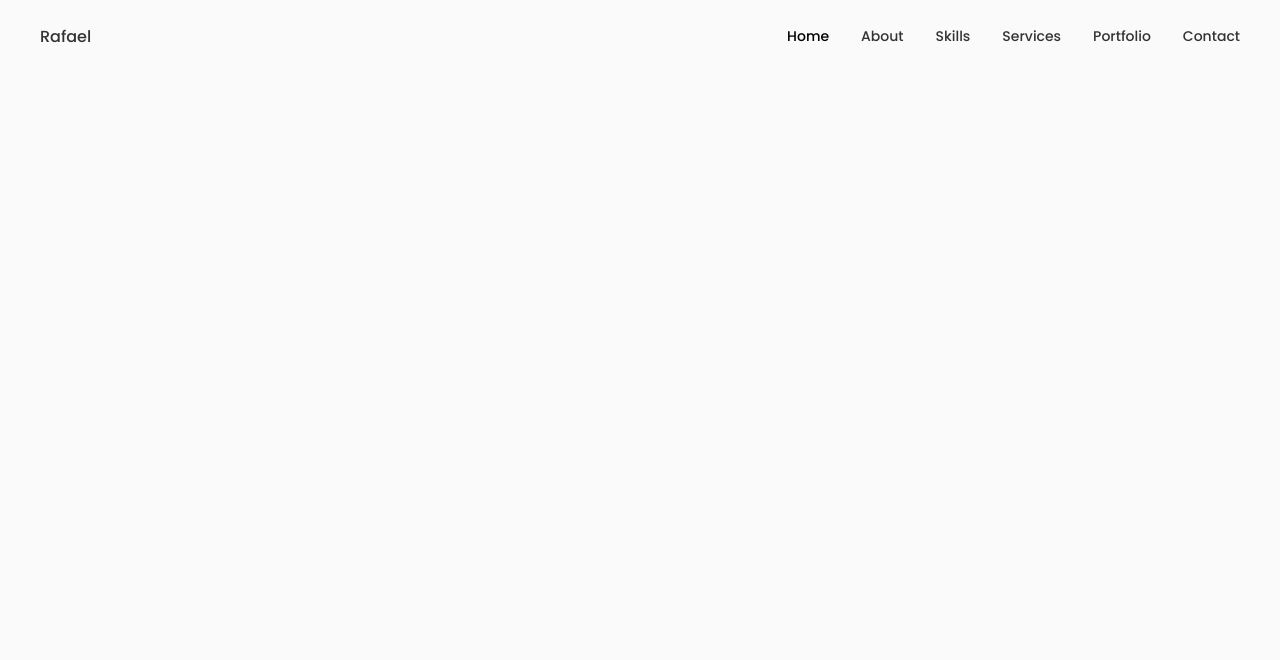
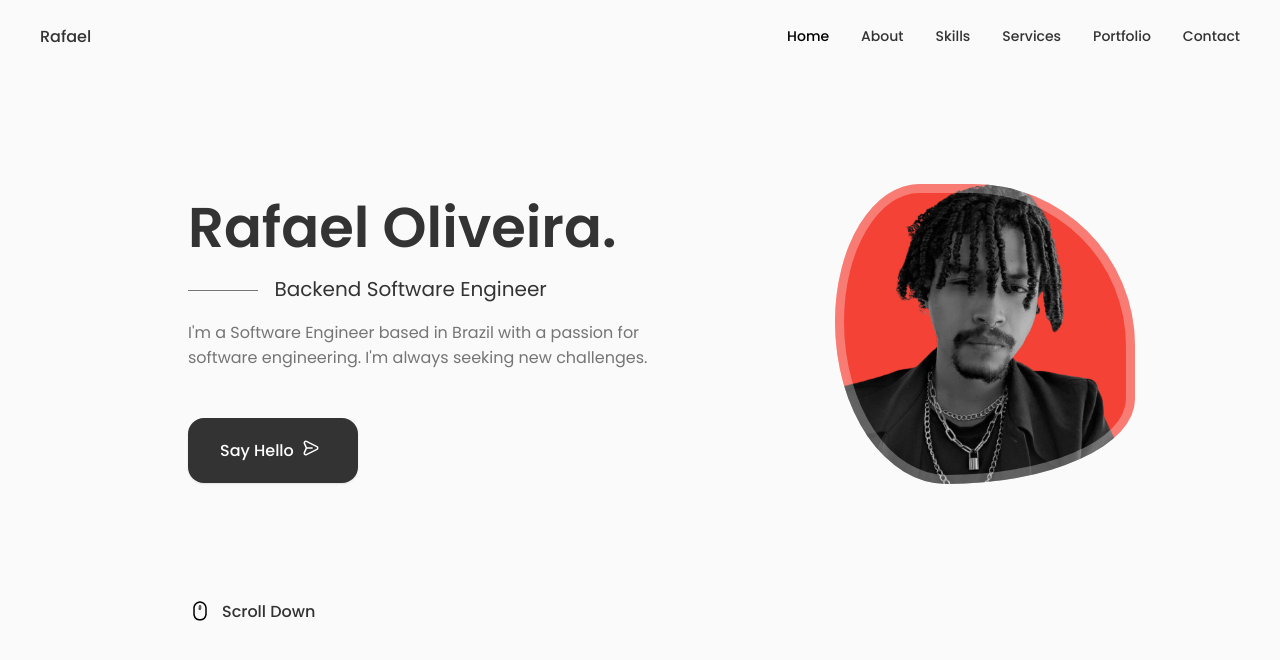
Before and after one commit to rafaelx0liveira/portfolio, a React (Vite) app: page / in a window 1280 px wide. Shown: the top 660 px of the page. Built offline with nearby package versions, Linux system fonts and the light colour scheme.

Commit message:
feat: home organism, data and scrollDown molecules

```diff
--- a/src/assets/styles/_style.css
+++ b/src/assets/styles/_style.css
@@ -1,6 +1,8 @@
+@import "./reset/_reset.css";
 @import "./colors/_colors.css";
 @import "./components/_components.css";
-@import "./reset/_reset.css";
 @import "./typography/_typography.css";
-@import "./global/_header.css";
 @import "./global/_global.css";
+
+@import "../../components/organisms/header/_header.css";
+@import "../../components/organisms/home/_home.css";
--- a/src/assets/styles/components/_components.css
+++ b/src/assets/styles/components/_components.css
@@ -41,8 +41,11 @@
     background-color: var(--title-color);
     color: var(--container-color);
     padding: 1.25rem 2rem;
+    border: none;
     border-radius: 1rem;
     font-weight: var(--font-medium);
+    box-shadow: 0px 1px 2px rgba(0, 0, 0, 0.1);
+    cursor: pointer;
 }
 
 .button:hover{
@@ -56,4 +59,12 @@
 .button-flex{
     display: inline-flex;
     align-items: center;
+    gap: .5rem;
+    white-space: nowrap;
 }
+
+.button-flex svg{
+    width: 1.5rem;
+    height: 1.5rem;
+    align-items: center;
+}
--- a/src/assets/styles/global/_global.css
+++ b/src/assets/styles/global/_global.css
@@ -36,11 +36,22 @@
         margin-left: var(--mb-1-5);
         margin-right: var(--mb-1-5);
     }
+
+    .button{
+        padding: 1rem 1.75rem;
+    }
+
+    .button-icon{
+        width: 1.375rem;
+        height: 1.375rem;
+    }
 }
 
 /* For medium devices */
 @media screen and (max-width: 768px) {
-
+    .section{
+        padding: 2rem 0 4rem;
+    }
 }
 
 @media screen and (max-width: 576px) {
@@ -49,6 +60,7 @@
 
 /* For small devices */
 @media screen and (max-width: 350px) {
+
     .container{
         margin-left: var(--mb-1);
         margin-right: var(--mb-1);
--- a/src/assets/styles/typography/_typography.css
+++ b/src/assets/styles/typography/_typography.css
@@ -37,3 +37,11 @@
         --smaller-font-size: 0.75rem;
     }
 }
+
+/* For small devices */
+@media screen and (max-width: 350px) {
+
+    :root{
+        --big-font-size: 2.25rem;
+    }
+}
--- /dev/null
+++ b/src/components/molecules/data/Data.tsx
@@ -0,0 +1,29 @@
+import React from 'react'
+
+const Data = () => {
+  return (
+    <div className="home-data">
+        <h1 className="home-title">
+            Rafael Oliveira.
+        </h1>
+
+        <h3 className="home-subtitle">
+            Backend Software Engineer
+        </h3>
+
+        <p className="home-description">
+            I'm a Software Engineer based in Brazil with a passion for software engineering. I'm always seeking new challenges.
+        </p>
+
+        <a href="#contact" className="button button-flex">
+            Say Hello
+            <svg xmlns="http://www.w3.org/2000/svg" width={32} height={32} viewBox="0 0 32 32" id="message">
+                <path fill="var(--container-color)" d="M20.34,9.32l-14-7a3,3,0,0,0-4.08,3.9l2.4,5.37h0a1.06,1.06,0,0,1,0,.82l-2.4,5.37A3,3,0,0,0,5,22a3.14,3.14,0,0,0,1.35-.32l14-7a3,3,0,0,0,0-5.36Zm-.89,3.57-14,7a1,1,0,0,1-1.35-1.3l2.39-5.37A2,2,0,0,0,6.57,13h6.89a1,1,0,0,0,0-2H6.57a2,2,0,0,0-.08-.22L4.1,5.41a1,1,0,0,1,1.35-1.3l14,7a1,1,0,0,1,0,1.78Z">
+                </path>
+            </svg>
+        </a>
+    </div>
+  )
+}
+
+export default Data
--- /dev/null
+++ b/src/components/molecules/scroll_down/ScrollDown.tsx
@@ -0,0 +1,47 @@
+import React from 'react'
+
+const ScrollDown = () => {
+    return (
+        <div className="home-scroll">
+            <a href="#about" className="home-scroll-button button-flex">
+                <svg width="32px" height="32px"
+                viewBox="0 0 24 24"
+                className='home-scroll-mouse'
+                fill="none"
+                xmlns="http://www.w3.org/2000/svg"
+                style={{
+                    fillRule: 'evenodd',
+                    clipRule: 'evenodd',
+                    strokeLinecap: 'round',
+                    strokeLinejoin: 'round',
+                    strokeMiterlimit: 1
+                }}
+                >
+                    <path
+                        className='wheel'
+                        d="M11.25 9.99989C11.25 10.4141 11.5858 10.7499 12 10.7499C12.4142 10.7499 12.75 10.4141 12.75 9.99989V6.99989C12.75 6.58567 12.4142 6.24989 12 6.24989C11.5858 6.24989 11.25 6.58567 11.25 6.99989V9.99989Z"
+                        fill="#000000"
+                        style={{
+                            fill: 'none',
+                            stroke: 'var(--title-color)',
+                        }}
+                        />
+                    <path
+                        id='mouse'
+                        fill-rule="evenodd"
+                        clip-rule="evenodd"
+                        d="M18.75 9.07422C18.75 5.75272 16.3336 2.92485 13.0527 2.40682C12.3552 2.29669 11.6448 2.29669 10.9473 2.40682C7.6664 2.92485 5.25 5.75272 5.25 9.07422V14.9256C5.25 18.2471 7.6664 21.0749 10.9473 21.593C11.6448 21.7031 12.3552 21.7031 13.0527 21.593C16.3336 21.0749 18.75 18.247 18.75 14.9256L18.75 9.07422ZM12.8188 3.88846C15.3706 4.29137 17.25 6.49083 17.25 9.07422L17.25 14.9256C17.25 17.5089 15.3706 19.7084 12.8188 20.1113C12.2763 20.197 11.7237 20.197 11.1812 20.1113C8.62942 19.7084 6.75 17.5089 6.75 14.9256L6.75 9.07422C6.75 6.49083 8.62943 4.29137 11.1812 3.88846C11.7237 3.8028 12.2763 3.8028 12.8188 3.88846Z"
+                        fill="#000000"
+                    />
+                </svg>
+
+                <span className="home-scroll-name">
+                    Scroll Down
+                </span>
+                <i className="uil uil-arrow-down home-scroll-arrow"></i>
+            </a>
+        </div>
+    )
+}
+
+export default ScrollDown
--- /dev/null
+++ b/src/components/molecules/social_media/Social.tsx
@@ -0,0 +1,17 @@
+import React from 'react'
+
+const Social = () => {
+    return (
+        <div className="home-social">
+            <a href="https://www.linkedin.com/in/rafael-oliveira-44351b18a/" className="home-social-icon" target="_blank">
+                <i className="uil uil-linkedin"></i>
+            </a>
+
+            <a href="https://github.com/rafaelx0liveira" className="home-social-icon" target="_blank">
+                <i className="uil uil-github"></i>
+            </a>
+        </div>
+    )
+}
+
+export default Social
--- /dev/null
+++ b/src/components/organisms/home/Home.tsx
@@ -0,0 +1,25 @@
+import Social from '../../molecules/social_media/Social'
+import Data from '../../molecules/data/Data'
+import ScrollDown from '../../molecules/scroll_down/ScrollDown'
+
+const Home = () => {
+    return (
+        <section className="home section" id="home">
+            <div className="home-container container grid">
+                <div className="home-content grid">
+                    <Social />
+
+                    <div className="home-img">
+
+                    </div>
+
+                    <Data />
+                </div>
+
+                <ScrollDown />
+            </div>
+        </section>
+    )
+}
+
+export default Home
--- /dev/null
+++ b/src/components/organisms/home/_home.css
@@ -0,0 +1,181 @@
+/****************************
+            HOME
+****************************/
+
+.home-container{
+    row-gap: 7rem;
+}
+
+.home-content{
+    grid-template-columns: 7.25rem repeat(2, 1fr);
+    padding-top: 5.5rem;
+    column-gap: 2rem;
+    align-items: center;
+}
+
+.home-social{
+    display: grid;
+    grid-template-columns: max-content;
+    row-gap: 1rem;
+}
+
+.home-social-icon{
+    font-size: 1.25rem;
+    color: var(--title-color);
+}
+
+.home-social-icon:hover{
+    color: var(--title-color-dark);
+}
+
+.home-title{
+    font-size: var(--big-font-size);
+    margin-bottom: var(--mb-0-25);
+}
+
+.home-subtitle{
+    position: relative;
+    font-size: var(--h3-font-size);
+    padding-left: 5.4rem;
+    font-weight: var(--font-normal);
+    margin-bottom: var(--mb-1);
+}
+
+.home-subtitle::before{
+    content: "";
+    position: absolute;
+    width: 4.375rem;
+    height: .0625rem;
+    background-color: var(--text-color);
+    left: 0;
+    top: 1rem;
+}
+
+.home-description{
+    min-width: 25rem;
+    margin-bottom: var(--mb-3);
+}
+
+.home-img{
+    background: url("../../../assets/images/profile/profile.png");
+    background-repeat: no-repeat;
+    background-position: center;
+    background-size: cover;
+    box-shadow: inset 0 0 0 .5625rem rgb(255 255 255 / 30%);
+    order: 1;
+    justify-self: center;
+    width: 18.75rem;
+    height: 18.75rem;
+    animation: profile_animate 8s ease-in-out infinite 1s;
+}
+
+@keyframes profile_animate {
+    0%{
+        border-radius: 60% 40% 30% 70%/60% 30% 70% 40%;
+    }
+    50%{
+        border-radius: 30% 60% 70% 40%/50% 60% 30% 60%;
+    }
+    100%{
+        border-radius: 60% 40% 30% 70%/60% 30% 70% 40%;
+    }
+}
+
+.home-scroll{
+    margin-left: 9.25rem;
+}
+
+.wheel{
+    animation: scroll_animate 2s ease infinite;
+}
+
+@keyframes scroll_animate {
+    0%{
+        transform: translateY(0);
+    }
+
+    30%{
+        transform: translateY(.1875rem);
+    }
+}
+
+.home-scroll-name{
+    color: var(--title-color);
+    font-weight: var(--font-medium);
+    margin-right: var(--mb-0-25);
+    margin-left: .125rem;
+}
+
+.home-scroll-arrow{
+    font-size: 1.25rem;
+    color: var(--title-color);
+}
+
+/* BREAKPOINTS */
+
+/* For large devices */
+@media screen and (max-width: 992px) {
+    .home-content{
+        grid-template-columns: 6.25rem repeat(2, 1fr);
+        column-gap: 1.25rem;
+    }
+
+    .home-subtitle{
+        padding-left: 3.75rem;
+        margin-bottom: var(--mb-1);
+    }
+
+    .home-subtitle::before{
+        width: 2.625rem;
+        top: .875rem;
+    }
+
+    .home-description{
+        max-width: initial;
+        margin-bottom: var(--mb-2-5);
+    }
+
+    .home-img{
+        width: 15.625rem;
+        height: 15.625rem;
+        box-shadow: inset 0 0 0 .5rem rgb(255 255 255 / 30%);
+    }
+
+    .home-scroll{
+        margin-left: 7.5rem;
+    }
+}
+
+/* For medium devices */
+@media screen and (max-width: 768px) {
+    .home-content{
+        grid-template-columns: 0.5fr 3fr;
+        padding-top: 3.5rem;
+    }
+
+    .home-img{
+        order: initial;
+        justify-self: initial;
+        box-shadow: inset 0 0 0 .375rem rgb(255 255 255 / 30%);
+        width: 12.5rem;
+        height: 12.5rem;
+    }
+
+    .home-data{
+        grid-column: 1/3;
+    }
+
+    .home-scroll{
+        display: none;
+    }
+
+}
+
+/* For small devices */
+@media screen and (max-width: 350px) {
+    .home-img{
+        width: 11.25rem;
+        height: 11.25rem;
+    }
+
+}
--- a/src/main.tsx
+++ b/src/main.tsx
@@ -3,10 +3,15 @@ import { createRoot } from 'react-dom/client'
 
 import './assets/styles/_style.css'
 
-import Header from './components/organisms/Header'
+import Header from './components/organisms/header/Header'
+import Home from './components/organisms/home/Home'
 
 createRoot(document.getElementById('root')!).render(
   <StrictMode>
     <Header />
+
+    <main className="main">
+      <Home />
+    </main>
   </StrictMode>,
 )
```
Also changed, not shown: src/assets/images/profile/profile.png (added), src/components/organisms/header/Header.tsx (renamed from src/components/organisms/Header.tsx), src/components/organisms/header/_header.css (renamed from src/assets/styles/global/_header.css).
